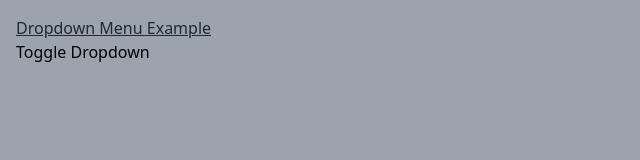
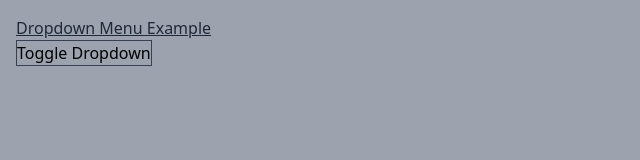
Before and after one commit to nietiene/React-Projects, a React (Vite) app: page / in a window 1280 px wide. Shown: the top 160 px of the page, without its empty margins (0-640 px from the left). Built offline with nearby package versions, Linux system fonts and the light colour scheme.

Commit message:
this is commit of react js styling

```diff
--- a/src/DropDown Menus/Dropdown.jsx
+++ b/src/DropDown Menus/Dropdown.jsx
@@ -23,7 +23,8 @@ const DropDown = () => {
     return (
         <div className="min-h-screen bg-gray-400 p-4">
             <h1 className="font-medium text-gray- underline text-gray-800">Dropdown Menu Example</h1>
-            <button onClick={toggleDropdown}>Toggle Dropdown</button>
+            <button onClick={toggleDropdown}
+            className=" border border-gray-700 ">Toggle Dropdown</button>
 
             {isOpen && (
                 <div ref={dropDownRef}>
```
